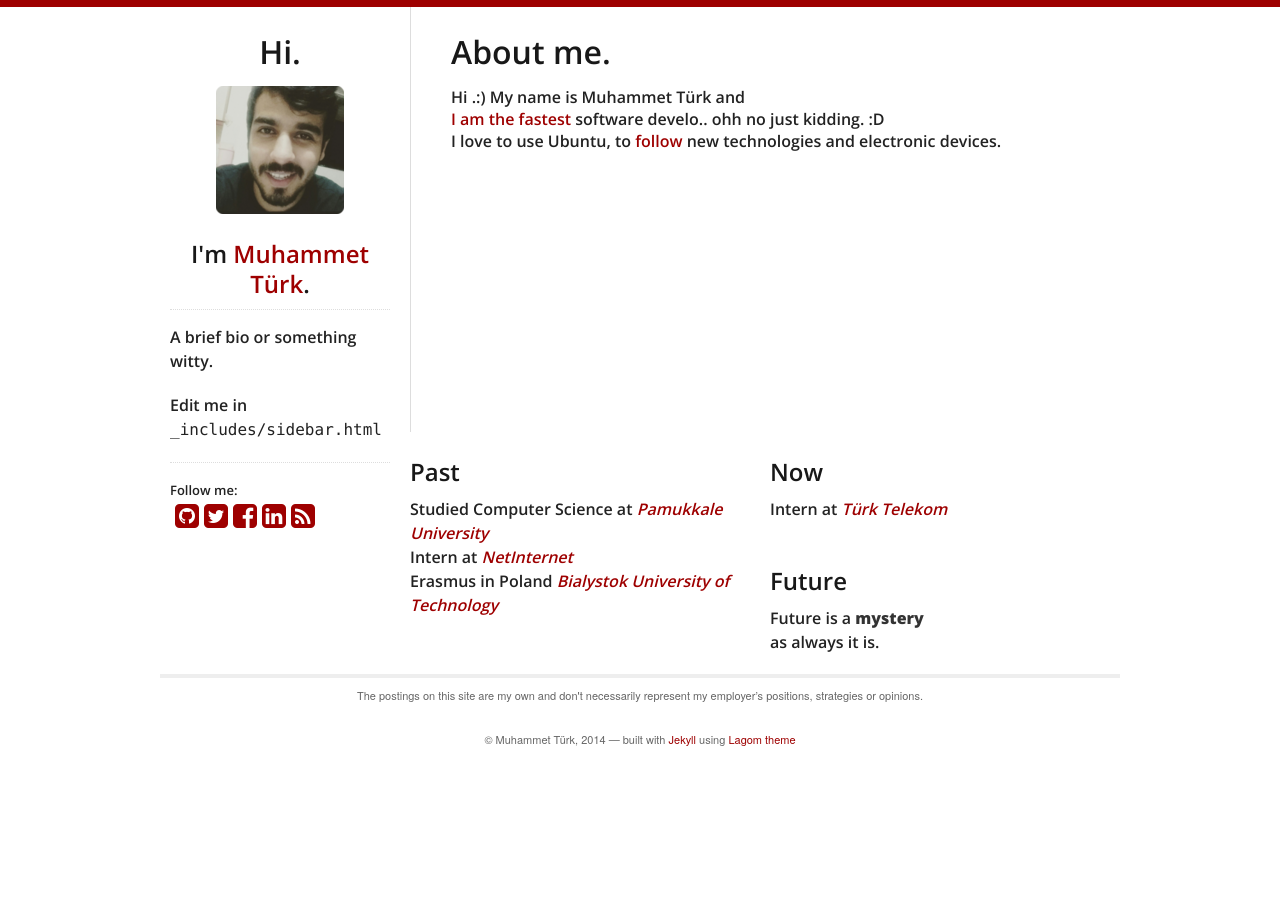
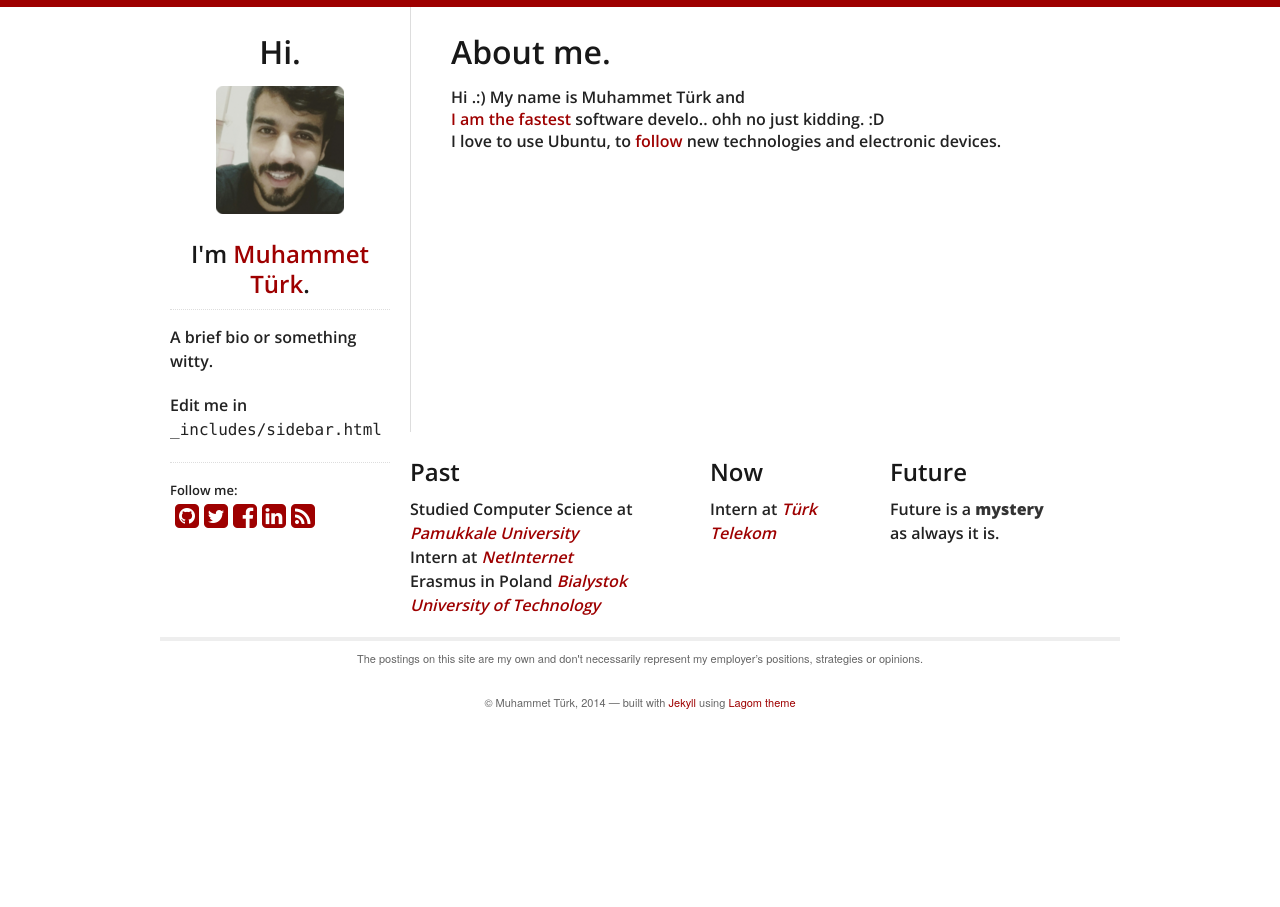
Before and after one commit to mturk111/mturk111.github.io, a Jekyll site: the page built from about.html, in a window 1280 px wide. Built offline with Jekyll 4.4.1, drawn with Linux system fonts in a browser that asks for light colours; nearby versions of some CDN libraries.

Commit message:
cont collm

```diff
--- a/about.html
+++ b/about.html
@@ -9,11 +9,11 @@ title: About me.
 
 		</div>
 		 <div class="container">
-			<div class="six columns sidebar">
+			<div class="five columns sidebar">
 			<h2>Past</h2>
 			<p>Studied Computer Science at <a href="http://www.pau.edu.tr/pau/en"><em>Pamukkale University</em></a></br>
 			Intern at <a href="https://www.netinternet.com.tr/"><em>NetInternet</em></a>
-			</br>Erasmus in Poland <a href="http://www.wi.pb.edu.pl/index.php/en/"><em>Bialystok University of Technology</em></a></p>	</div>	<div class="four columns sidebar">
+			</br>Erasmus in Poland <a href="http://www.wi.pb.edu.pl/index.php/en/"><em>Bialystok University of Technology</em></a></p>	</div>	<div class="three columns sidebar">
 			<h2>Now</h2>
 			<p>Intern at <a href="https://www.turktelekom.com.tr/"><em>Türk Telekom</em></a></p></div><div class="three columns sidebar">
 			<h2>Future</h2>
```
